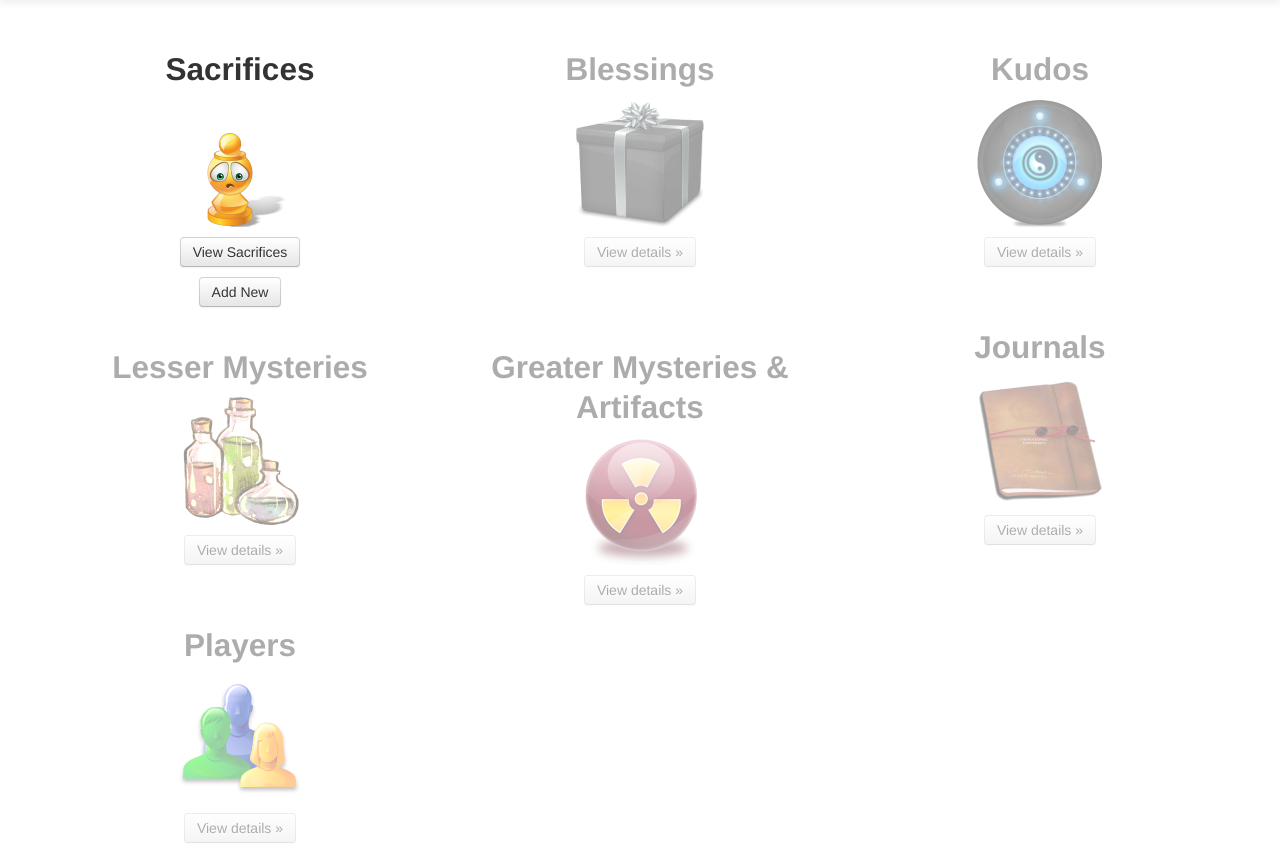
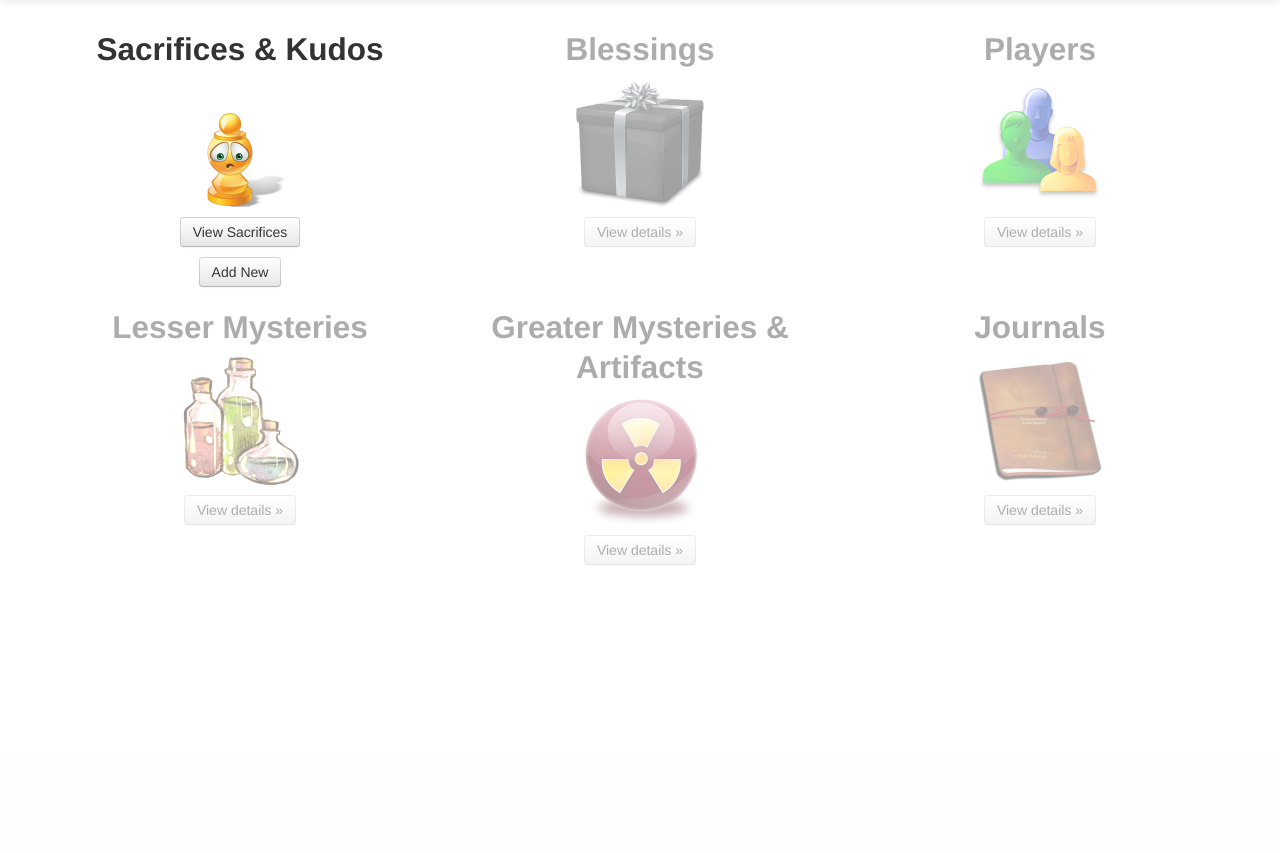
Before and after one commit to aquarion/Mimir, a PHP site: template views/frontpage.php in a window 1280 px wide. Shown: the part 41-894 px from the top of the page. After the commit the page ends 606 px from the top, so only its background shows below. Run offline with PHP 8.4, Linux system fonts and the light colour scheme; the template is opened without the code that fills it, so the values that code supplies are empty; some libraries are stand-ins or nearby versions.

Commit message:
Cleanup styles on front page, remove Kudos as a seperate entity

```diff
--- a/views/frontpage.php
+++ b/views/frontpage.php
@@ -3,34 +3,30 @@
       <!-- Three columns of text below the carousel -->
       <div class="row">
         <div class="span4 centered">
-          <img class="img-circle" data-src="holder.js/140x140">
-          <h2>Sacrifices</h2>
-          <p><img src="/assets/home/img/section-icons/Pawn-Yellow-icon.png" width="128"/></p>
+          <h2>Sacrifices &amp; Kudos</h2>
+          <p><a href="/altar"><img src="/assets/home/img/section-icons/Pawn-Yellow-icon.png" width="128"/></a></p>
+<!--          <p><img src="/assets/home/img/section-icons/Ying-Yang-icon.png" width="128"/></p>-->
           <p><a class="btn" href="/altar">View Sacrifices</a></p>
           <p><a class="btn" href="/altar/add">Add New</a></p>
         </div><!-- /.span4 -->
         <div class="span4 centered notyet">
-          <img class="img-circle" data-src="holder.js/140x140">
           <h2>Blessings</h2>
           <p><img src="/assets/home/img/section-icons/Gift-5-icon.png" width="128"/></p><p><a class="btn" href="#">View details &raquo;</a></p>
         </div><!-- /.span4 -->
         <div class="span4 centered notyet">
-          <img class="img-circle" data-src="holder.js/140x140">
-          <h2>Kudos</h2>
-          <p><img src="/assets/home/img/section-icons/Ying-Yang-icon.png" width="128"/></p>
+          <h2>Players</h2>
+          <p><img src="/assets/home/img/section-icons/App-Community-Help-icon.png" width="128"/></p>
           <p><a class="btn" href="#">View details &raquo;</a></p>
         </div><!-- /.span4 -->
     </div> <!-- /row -->
       <div class="row">
         <div class="span4 centered notyet">
-          <img class="img-circle" data-src="holder.js/140x140">
           <h2>Lesser Mysteries</h2>
           <p><img src="/assets/home/img/section-icons/Art-of-Chemistry-icon.png" width="128"/></p>
           <p><a class="btn" href="#">View details &raquo;</a></p>
         </div><!-- /.span4 -->
         <div class="span4 centered notyet">
-          <img class="img-circle" data-src="holder.js/140x140">
-          <h2>Greater Mysteries & Artifacts</h2>
+          <h2>Greater Mysteries &amp; Artifacts</h2>
           <p><img src="/assets/home/img/section-icons/nuclear-icon.png" width="128"/></p>
           <p><a class="btn" href="#">View details &raquo;</a></p>
         </div><!-- /.span4 -->
@@ -44,9 +40,6 @@
     </div> <!-- /row -->
       <div class="row">
         <div class="span4 centered notyet">
-          <h2>Players</h2>
-          <p><img src="/assets/home/img/section-icons/App-Community-Help-icon.png" width="128"/></p>
-          <p><a class="btn" href="#">View details &raquo;</a></p>
         </div><!-- /.span4 -->
     </div> <!-- /row -->
     </div> <!-- /container -->
```
